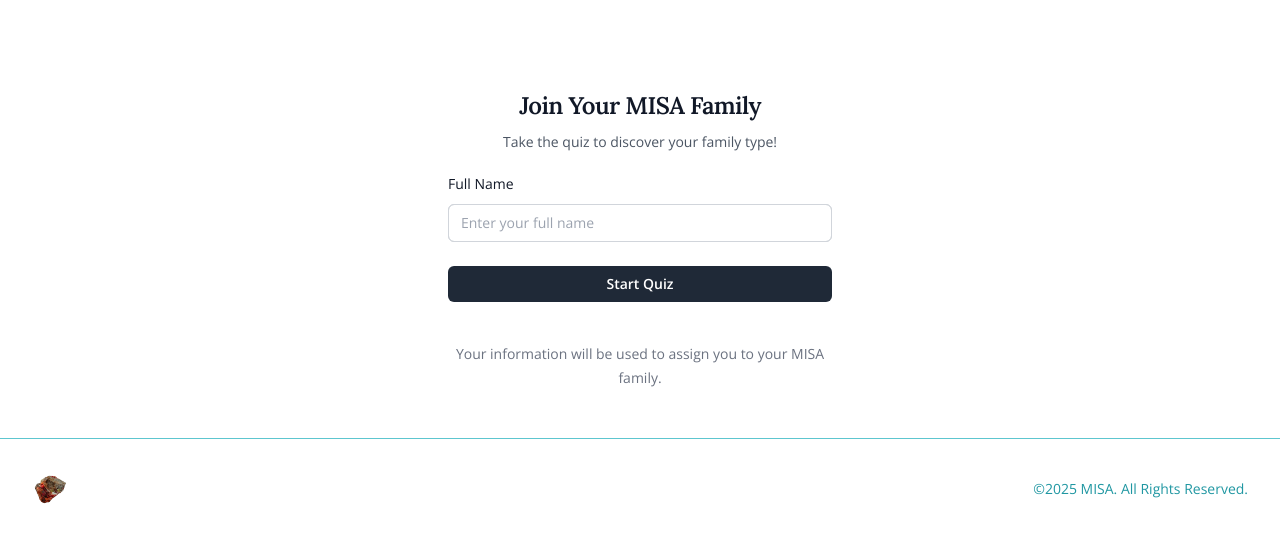
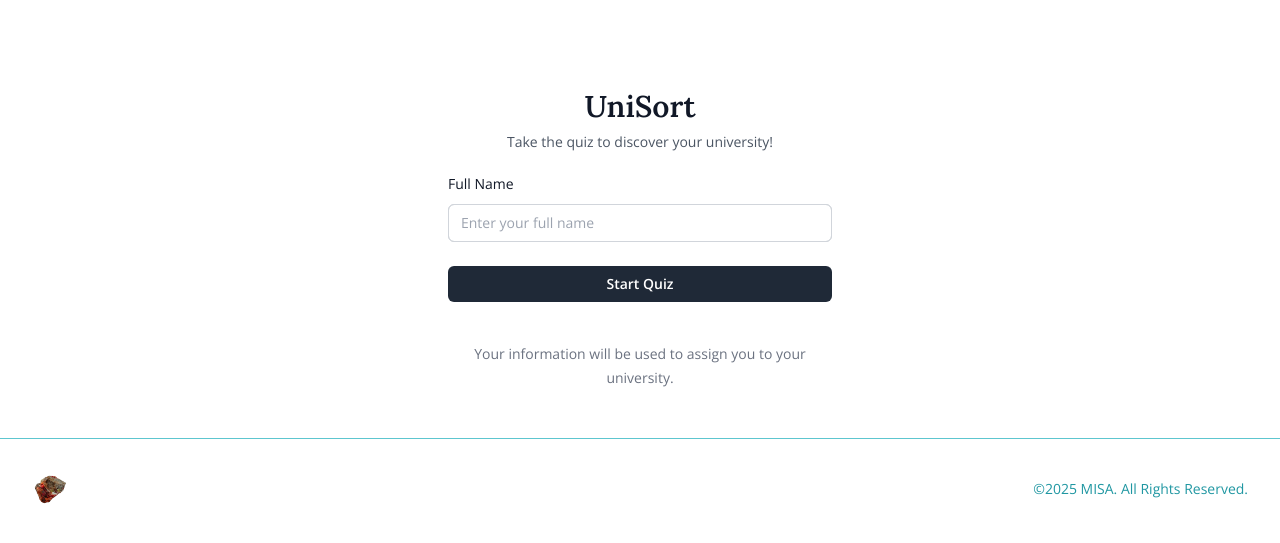
Before and after one commit to yanicells/Big-4-Sorter, a Node server app: page /register in a window 1280 px wide. Shown: the part 96-639 px from the top of the page. Run offline with Node 20, Linux system fonts and the light colour scheme; style sheets or scripts are compiled from the project's sources; some libraries are stand-ins or nearby versions.

Commit message:
Edit register

```diff
--- a/views/register.html
+++ b/views/register.html
@@ -30,8 +30,8 @@
     <main>
         <div class="flex min-h-full flex-col px-6 py-12 lg:px-8">
             <div class="sm:mx-auto sm:w-full sm:max-w-sm">
-                <h2 class="mt-10 text-center text-2xl/9 font-lora font-semibold tracking-tight text-gray-900">Join Your MISA Family</h2>
-                <p class="mt-2 text-center text-sm text-gray-600">Take the quiz to discover your family type!</p>
+                <h2 class="mt-10 text-center text-gray-900 font-lora text-3xl font-semibold mb-2">UniSort</h2>
+                <p class="mt-2 text-center text-sm text-gray-600">Take the quiz to discover your university!</p>
             </div>
 
             <div class="mt-5 sm:mx-auto sm:w-full sm:max-w-sm">
@@ -53,7 +53,7 @@
                 </form>
 
                 <p class="mt-10 text-center text-sm/6 text-gray-500">
-                    Your information will be used to assign you to your MISA family.
+                    Your information will be used to assign you to your university.
                 </p>
             </div>
         </div>
```
